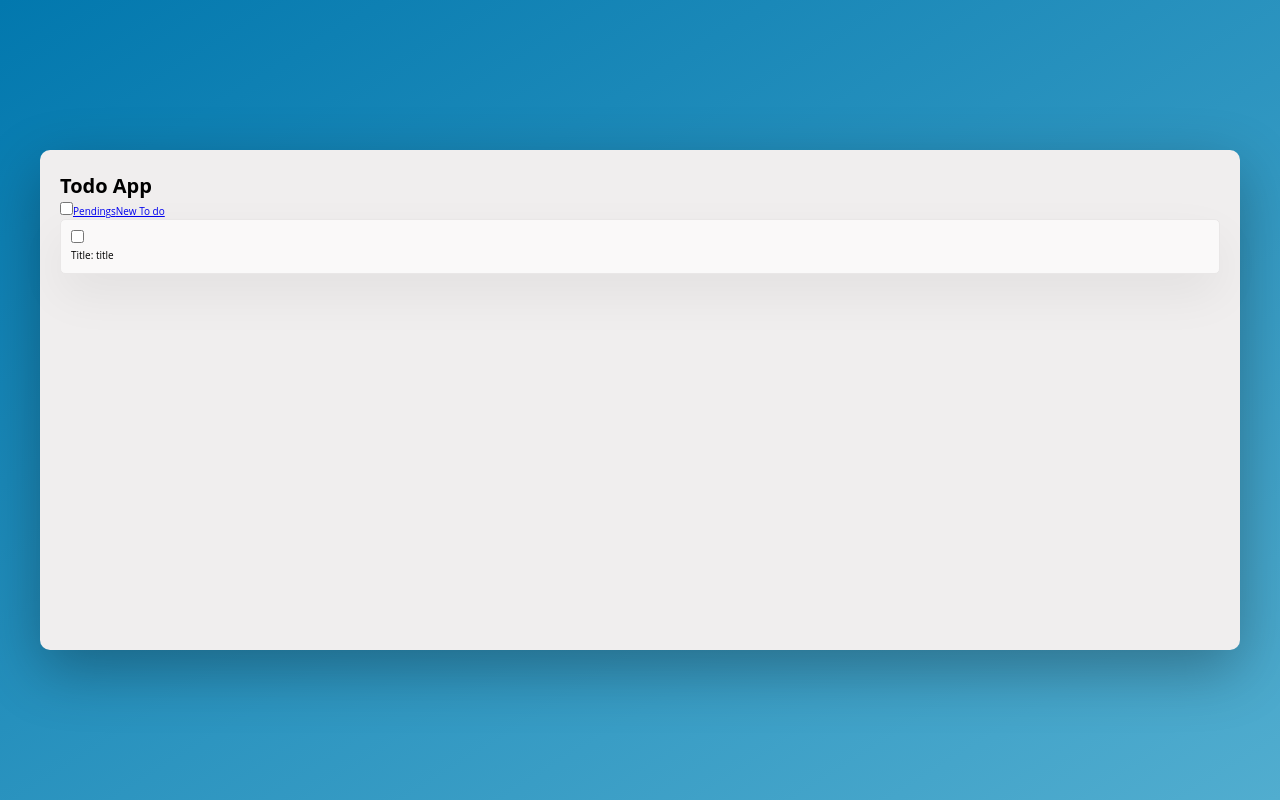
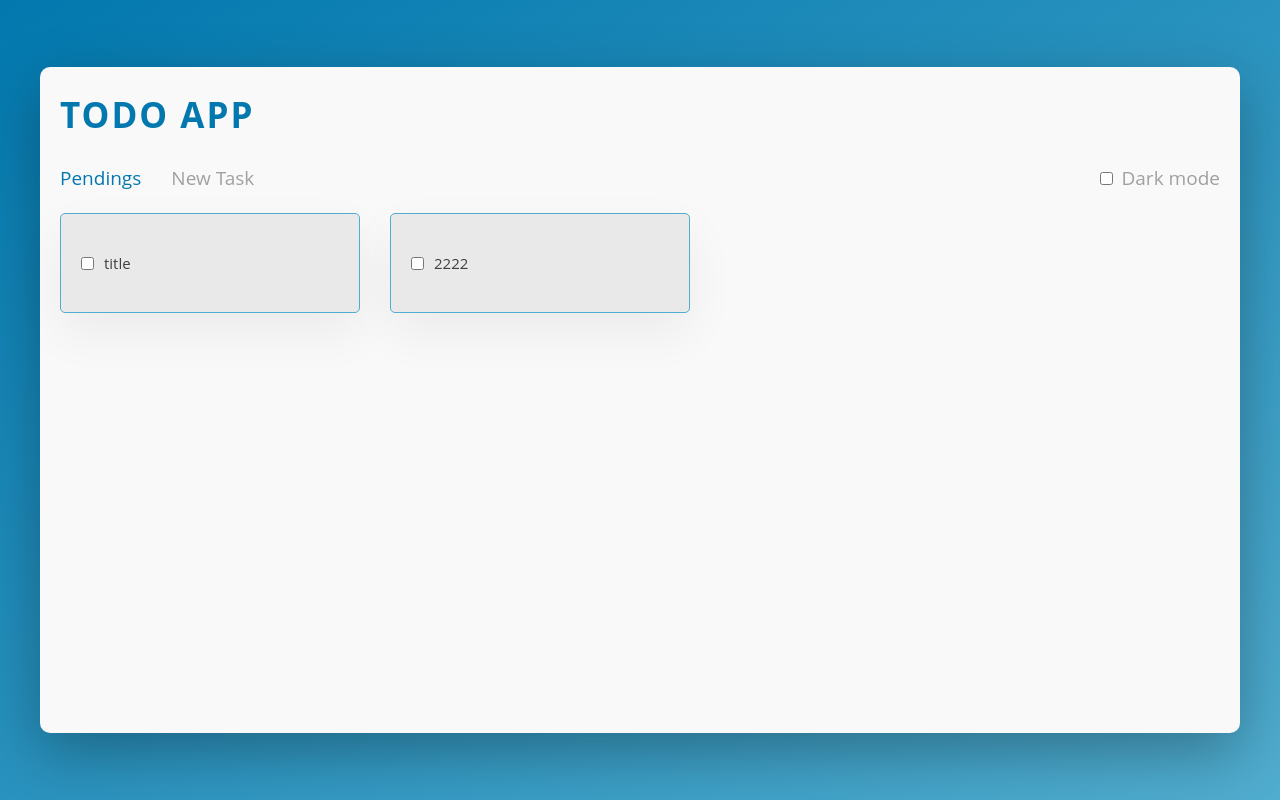
Before and after one commit to Eder87rh/todo-typescript, a React (Create React App) app: page / in a window 1280 px wide. Built offline with nearby package versions, Linux system fonts and the light colour scheme.

Commit message:
style(base): completing base styles

```diff
--- a/src/components/Header.tsx
+++ /dev/null
@@ -1,32 +0,0 @@
-import React from "react";
-import { Link } from "react-router-dom";
-
-export type HeaderProps = { title: string };
-export const Header: React.FC<HeaderProps> = ({ title }) => {
-  const replaceTheme = (newThemeName: boolean) => {
-    console.log("replaceTheme -> newThemeName", newThemeName);
-    const myElement: HTMLElement | null = document.getElementById("main");
-
-    if (!!myElement) {
-      myElement.className = newThemeName
-        ? "main dark-theme"
-        : "main dark-theme";
-    }
-  };
-
-  return (
-    <header>
-      <h1>{title}</h1>
-      <input
-        type="checkbox"
-        name="theme"
-        id="theme"
-        onChange={(e) => replaceTheme(e.target.checked)}
-      />
-      <Link to="/">Pendings</Link>
-      <Link to="/create">New To do</Link>
-    </header>
-  );
-};
-
-export default Header;
--- /dev/null
+++ b/src/components/Header/Header.tsx
@@ -0,0 +1,59 @@
+import React, { useState } from "react";
+import { NavLink } from "react-router-dom";
+import Styles from "./header.module.css";
+
+export type HeaderProps = { title: string };
+export const Header: React.FC<HeaderProps> = ({ title }) => {
+  const [darkMode, setDarkMode] = useState(false);
+  const replaceTheme = (newThemeName: boolean) => {
+    setDarkMode(newThemeName);
+    const mainElement: HTMLElement | null = document.getElementById("main");
+
+    if (!!mainElement) {
+      const curretClassName: string | null = mainElement.getAttribute("class");
+      const mainClass: string | undefined = curretClassName?.split(" ")[0];
+
+      mainElement.className = newThemeName
+        ? `${mainClass} dark-theme`
+        : `${mainClass} light-theme`;
+    }
+  };
+
+  return (
+    <header>
+      <h1 className={Styles.title}>{title}</h1>
+      <div className={Styles.toolbar}>
+        <nav className={Styles.navContainer}>
+          <NavLink
+            exact
+            className={Styles.navElement}
+            activeClassName={Styles.activeNavElement}
+            to="/"
+          >
+            Pendings
+          </NavLink>
+          <NavLink
+            exact
+            className={Styles.navElement}
+            activeClassName={Styles.activeNavElement}
+            to="/create"
+          >
+            New Task
+          </NavLink>
+        </nav>
+        <div>
+          <input
+            id="theme"
+            style={{ marginRight: ".8rem" }}
+            type="checkbox"
+            name="theme"
+            onChange={(e) => replaceTheme(e.target.checked)}
+          />
+          <label htmlFor="theme">{darkMode ? "Light Mode" : "Dark mode"}</label>
+        </div>
+      </div>
+    </header>
+  );
+};
+
+export default Header;
--- /dev/null
+++ b/src/components/Header/header.module.css
@@ -0,0 +1,28 @@
+.title {
+  font-size: 3.5rem;
+  text-transform: uppercase;
+  letter-spacing: 0.2rem;
+  color: var(--font-primary);
+}
+
+.toolbar {
+  display: flex;
+  justify-content: space-between;
+
+  padding-top: 2rem;
+  padding-bottom: 2rem;
+  font-size: 1.9rem;
+  text-decoration: none;
+}
+
+.navElement {
+  text-decoration: none;
+  margin-right: 3rem;
+  color: var(--font-color);
+}
+
+.activeNavElement {
+  text-decoration: none;
+  margin-right: 3rem;
+  color: var(--font-primary);
+}
--- a/src/components/ToDoList/ToDoList.tsx
+++ b/src/components/ToDoList/ToDoList.tsx
@@ -8,6 +8,11 @@ export const ToDoList: React.FC = () => {
     {
       id: 1,
       title: "title",
+      checked: false,
+    },
+    {
+      id: 2,
+      title: "2222",
       checked: false,
     },
   ]);
--- a/src/components/ToDoList/ToDoListItem.tsx
+++ b/src/components/ToDoList/ToDoListItem.tsx
@@ -1,20 +1,22 @@
-import * as React from 'react';
-import IToDo from './IToDo';
+import * as React from "react";
+import IToDo from "./IToDo";
+import Styles from "./toDoList.module.css";
 
-export type ToDoListItemProps = { toDoItem: IToDo }
+export type ToDoListItemProps = { toDoItem: IToDo };
 export const ToDoListItem: React.FC<ToDoListItemProps> = ({ toDoItem }) => {
-  console.log({ toDoItem })
+  console.log({ toDoItem });
   return (
-    <div>
+    <div className={Styles.todoItem}>
       <input
         type="checkbox"
+        style={{ marginRight: "1rem" }}
         name="todo-checked"
         id="todo-checked"
         checked={toDoItem.checked}
       />
-      <p>Title: {toDoItem.title}</p>
+      <p>{toDoItem.title}</p>
     </div>
-  )
+  );
 };
 
 export default ToDoListItem;
--- a/src/components/ToDoList/toDoList.module.css
+++ b/src/components/ToDoList/toDoList.module.css
@@ -1,8 +1,28 @@
 .todoContainer {
   display: flex;
-  padding: 1rem;
-  border: solid rgb(233, 231, 231) 1px;
+  justify-content: flex-start;
+  align-items: flex-start;
+
+  height: 50rem;
+  flex-wrap: wrap;
+}
+
+.todoItem {
+  flex: 0 1 30rem;
+  height: 10rem;
+
+  display: flex;
+  align-items: center;
+
+  padding: 2rem;
+  border: solid var(--color-secondary) 0.5px;
   border-radius: 5px;
-  background-color: var(--color-grey-1);
+  background-color: var(--color-grey-2);
   box-shadow: var(--shadow-light);
+  color: var(--font-color2);
+  font-size: 1.5rem;
 }
+
+.todoItem:not(:last-child) {
+  margin-right: 3rem;
+}
--- a/src/styles.css
+++ b/src/styles.css
@@ -17,10 +17,15 @@
   --color-accent: #e8ffc1;
 
   --color-grey-1: #faf9f9;
-  --color-grey-2: #f4f2f2;
-  --color-grey-3: #f0eeee;
+  --color-grey-2: #e9e9e9;
+  --color-grey-3: #dbdbdb;
 
-  --font-color: black;
+  --font-color: rgb(160, 160, 160);
+  --font-color2: rgb(63, 63, 63);
+  --font-primary: #0278ae;
+  --font-secondary: #51adcf;
+  --font-tertiary: #a5ecd7;
+  --font-accent: #e8ffc1;
 }
 
 .dark-theme {
@@ -30,10 +35,15 @@
   --color-accent: #bdcf9d;
 
   --color-grey-1: #333;
-  --color-grey-2: #777;
-  --color-grey-3: #999;
+  --color-grey-2: #444;
+  --color-grey-3: #555;
 
-  --font-color: white;
+  --font-color: rgb(219, 219, 219);
+  --font-color2: rgb(235, 235, 235);
+  --font-primary: rgb(255, 255, 255);
+  --font-secondary: rgb(235, 233, 233);
+  --font-tertiary: rgba(197, 197, 197, 0.842);
+  --font-accent: #bdcf9d;
 }
 
 /* $bp-largest: 75em;  //1200px
@@ -59,6 +69,7 @@ html {
 }
 
 @media only screen and (max-width: 75em) {
+  /* 1200px */
   html {
     font-size: 50%;
   }
--- a/src/views/Container.tsx
+++ b/src/views/Container.tsx
@@ -1,7 +1,7 @@
 import * as React from "react";
 import { BrowserRouter, Route, Switch } from "react-router-dom";
 import CreateToDoForm from "../components/CreateToDoForm";
-import Header from "../components/Header";
+import Header from "../components/Header/Header";
 import ToDoList from "../components/ToDoList/ToDoList";
 import "../styles.css";
 import Styles from "./container.module.css";
--- a/src/views/container.module.css
+++ b/src/views/container.module.css
@@ -24,7 +24,7 @@
 
   max-width: 120rem;
   min-height: 50rem;
-  background-color: var(--color-grey-3);
+  background-color: var(--color-grey-1);
 
   border-radius: 1rem;
   box-shadow: var(--shadow-dark);
```
